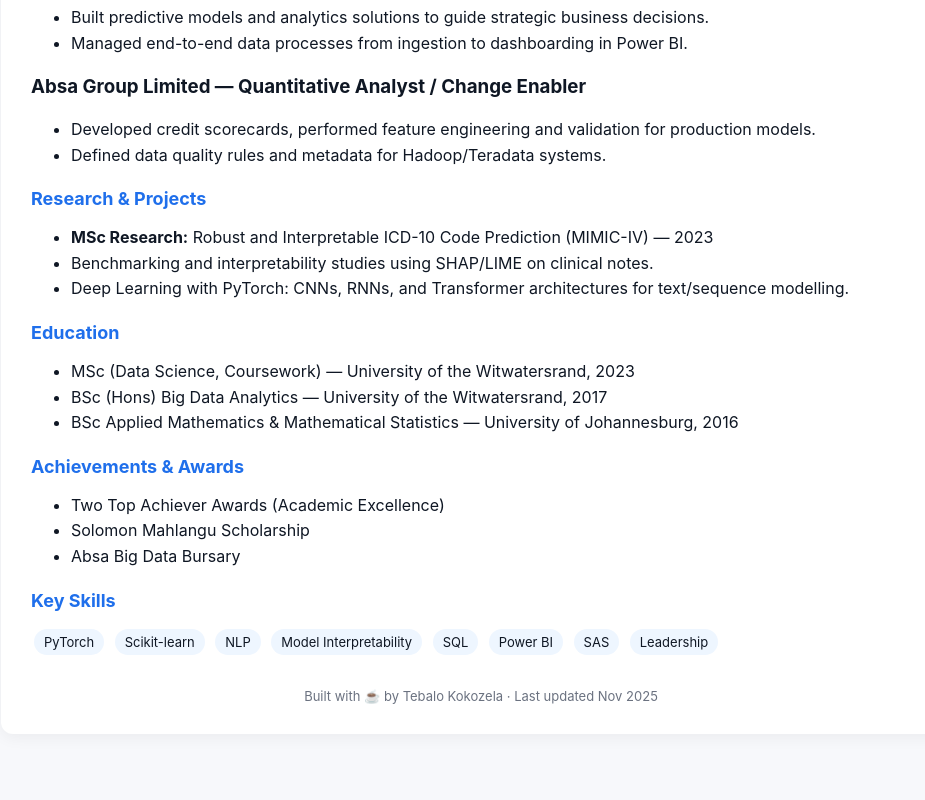
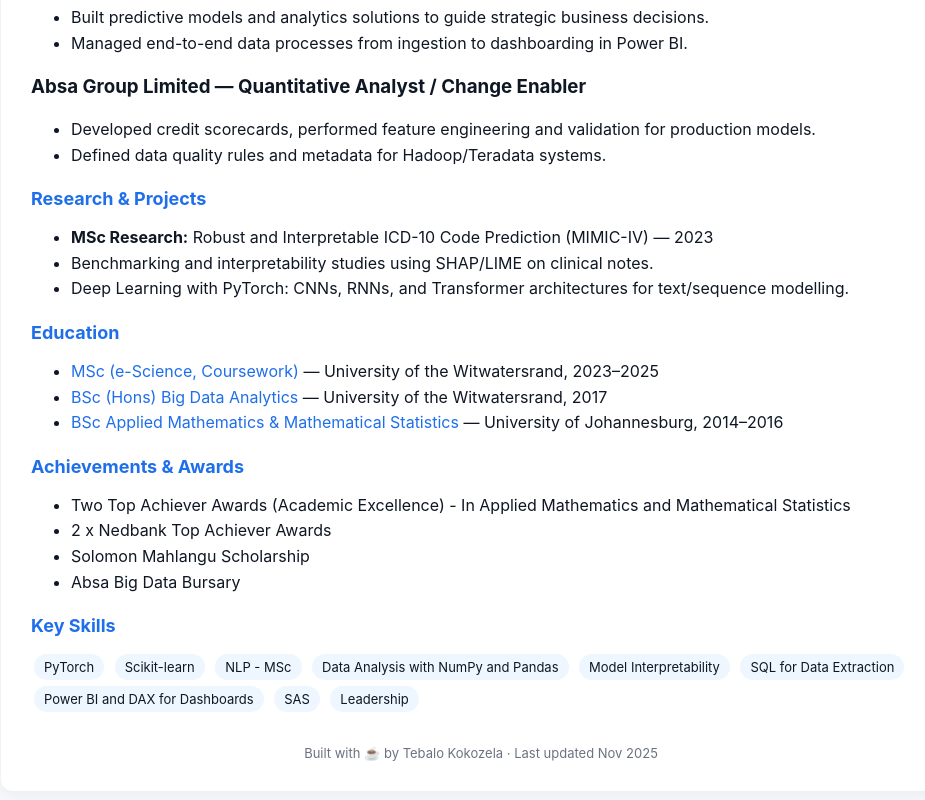
Before and after one commit to TebaloKokozela/Tebalo-Kokozela-CV, a plain HTML site: page index.html in a window 1280 px wide. Shown: the part 690-1490 px from the top of the page, without its empty margins (159-1084 px from the left). Before the commit the page ends 1464 px from the top, so only its background shows below. Drawn offline with Linux system fonts and the light colour scheme.

Commit message:
Add links i.e linkedin, and  links to the course I did

```diff
--- a/index.html
+++ b/index.html
@@ -22,9 +22,9 @@
   <div class="wrap">
     <header>
       <h1>Tebalo Kokozela</h1>
-      <p>Senior Manager — Data Research & Analytics | MSc (Data Science) | ML & Healthcare Analytics</p>
-      <p>📍 Johannesburg, South Africa · 📞 +27 73 2999 038 · <a href="mailto:johanneskokozela@gmail.com">johanneskokozela@gmail.com</a></p>
-      <p><a href="https://linkedin.com/in/tebalo-kokozela">linkedin.com/in/tebalo-kokozela</a></p>
+      <p>Senior Manager — Data Research & Analytics | MSc (e-Science) | ML & Healthcare Analytics</p>
+      <p>📍 Germiston, South Africa · 📞 +27 73 2999 038 · <a href="mailto:johanneskokozela@gmail.com">johanneskokozela@gmail.com</a></p>
+      <p><a href="https://www.linkedin.com/in/tebalo-kokozela-03b9b1169/">linkedin.com/in/tebalo-kokozela</a></p>
       <a href="Tebalo_Kokozela_CV.docx" download>⬇️ Download CV (.docx)</a>
     </header>
     <section>
@@ -61,15 +61,30 @@
     <section>
       <h2>Education</h2>
       <ul>
-        <li>MSc (Data Science, Coursework) — University of the Witwatersrand, 2023</li>
-        <li>BSc (Hons) Big Data Analytics — University of the Witwatersrand, 2017</li>
-        <li>BSc Applied Mathematics & Mathematical Statistics — University of Johannesburg, 2016</li>
+        <li>
+          <a href="https://www.escience.ac.za" target="_blank">
+            MSc (e-Science, Coursework)
+          </a> — University of the Witwatersrand, 2023–2025
+        </li>
+
+        <li>
+          <a href="https://www.wits.ac.za/course-finder/postgraduate/big-data-analytics/" target="_blank">
+            BSc (Hons) Big Data Analytics
+          </a> — University of the Witwatersrand, 2017
+        </li>
+
+        <li>
+          <a href="https://www.uj.ac.za/faculties/science/mathematics-and-applied-mathematics/" target="_blank">
+            BSc Applied Mathematics & Mathematical Statistics
+          </a> — University of Johannesburg, 2014–2016
+        </li>
       </ul>
     </section>
     <section>
       <h2>Achievements & Awards</h2>
       <ul>
-        <li>Two Top Achiever Awards (Academic Excellence)</li>
+        <li>Two Top Achiever Awards (Academic Excellence) - In Applied Mathematics and Mathematical Statistics</li>
+        <li>2 x Nedbank Top Achiever Awards </li>
         <li>Solomon Mahlangu Scholarship</li>
         <li>Absa Big Data Bursary</li>
       </ul>
@@ -79,11 +94,12 @@
       <div>
         <span class="chip">PyTorch</span>
         <span class="chip">Scikit-learn</span>
-        <span class="chip">NLP</span>
+        <span class="chip">NLP - MSc</span>
+        <span class="chip">Data Analysis with NumPy and Pandas</span>
         <span class="chip">Model Interpretability</span>
-        <span class="chip">SQL</span>
-        <span class="chip">Power BI</span>
-        <span class="chip">SAS</span>
+        <span class="chip">SQL for Data Extraction</span>
+        <span class="chip">Power BI and DAX for Dashboards</span>
+        <span class="chip">SAS </span>
         <span class="chip">Leadership</span>
       </div>
     </section>
```
